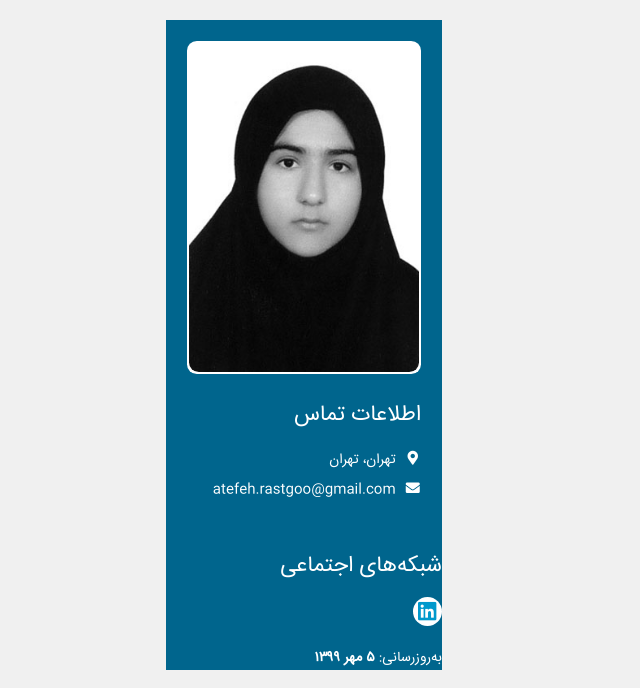
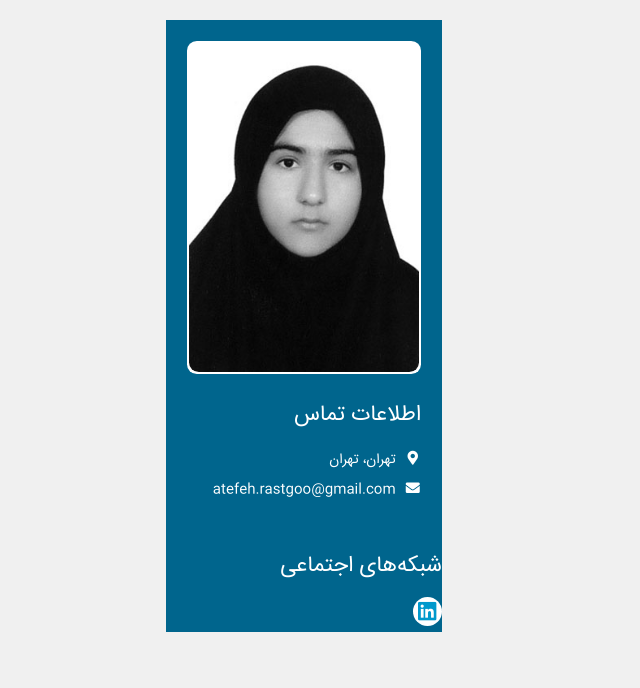
Before and after one commit to AtefehRastgoo/AtefehRastgoo.github.io, a plain HTML site: page index.html in a window 1280 px wide. Shown: the top 688 px of the page, without its empty margins (640-1280 px from the left). Drawn offline with Linux system fonts and the light colour scheme.

Commit message:
Update index.html

```diff
--- a/index.html
+++ b/index.html
@@ -54,10 +54,6 @@
                             <a target="_blank" rel="noopener nofollow" href="https://www.linkedin.com/in/atefeh-rastgou-5aa6b657/">
                                 <i class="large blue linkedin icon r-social"></i>
                             </a>
-                        </div>
-
-                        <div style="color: white; margin-top: 1em">
-                            <span>به‌روزرسانی: <b>۵ مهر ۱۳۹۹</b></span>
                         </div>
                     </div>
                 </div>
```
